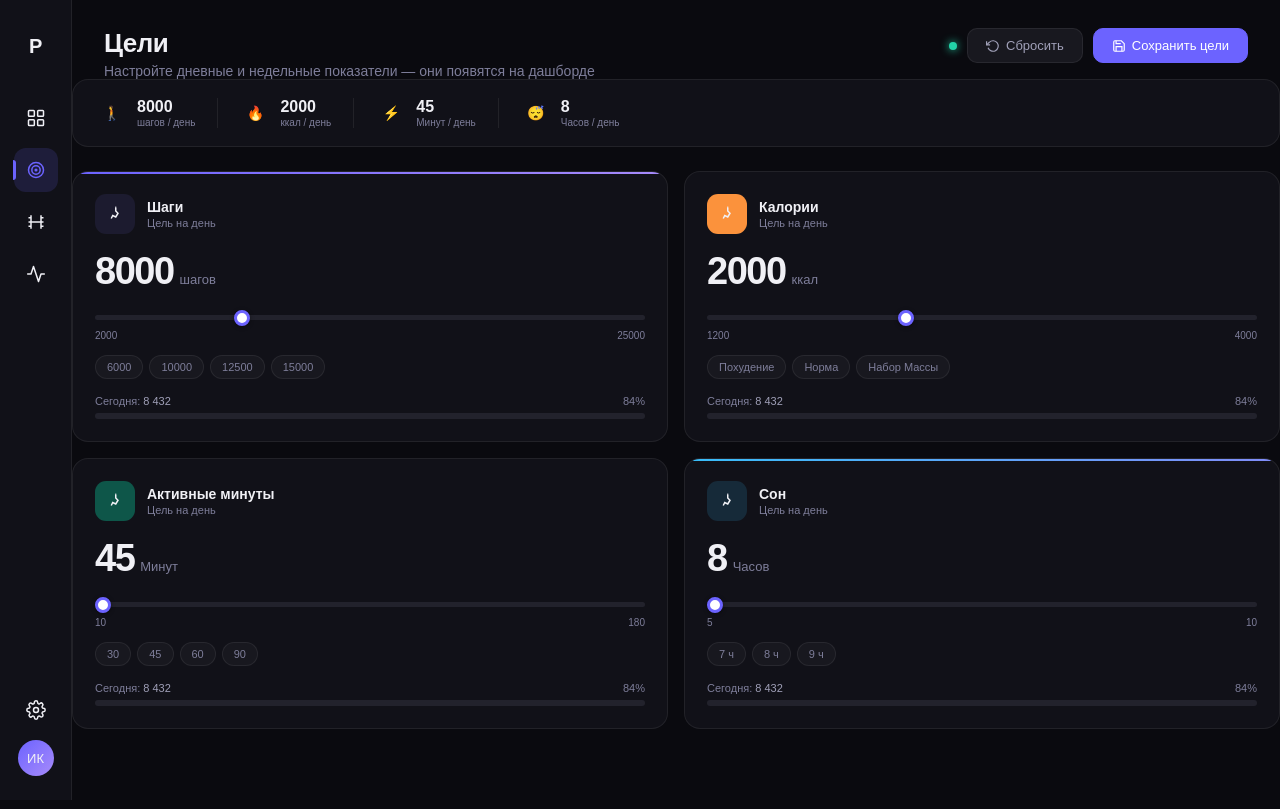
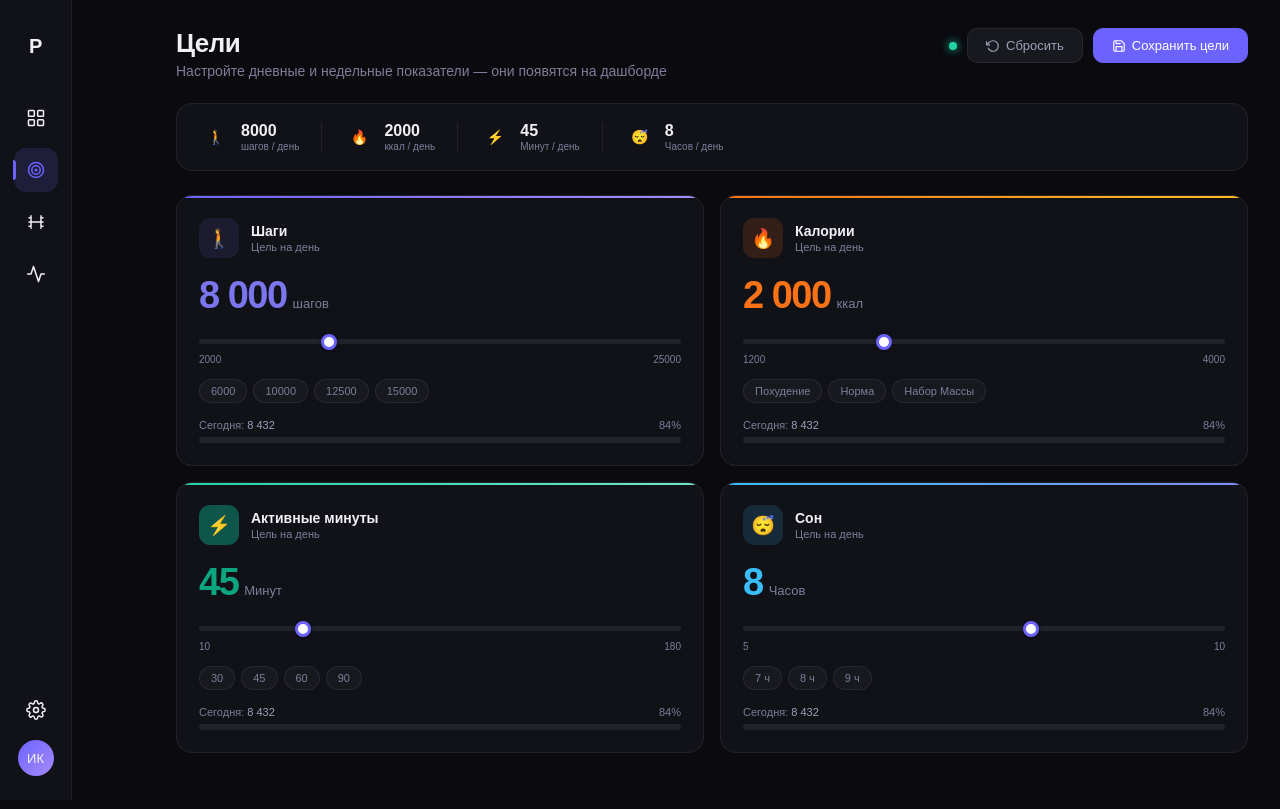
Before and after one commit to skladowski/fitness, a React (Vite) app: page /goals in a window 1280 px wide. Built offline with nearby package versions, Linux system fonts and the light colour scheme.

Commit message:
feat: implement GoalsContext with localStorage persistence

```diff
--- a/src/App.jsx
+++ b/src/App.jsx
@@ -1,13 +1,14 @@
+import "./App.css";
 import { DashboardPage } from "./pages/dashboard/DashboardPage";
 import { Route, Routes, Navigate } from "react-router-dom";
 import { Sidebar } from "./components/Sidebar/Sidebar";
-
-import "./App.css";
 import { HistoryPage } from "./pages/history/HistoryPage";
 import { GoalsPage } from "./pages/goal/GoalsPage";
+import { GoalsProvider } from "./context/goalsProvider";
 
 function App() {
   return (
+    <GoalsProvider>
       <div className="app-layout">
         <Sidebar />
         <main className="main">
@@ -27,6 +28,7 @@ function App() {
           </Routes>
         </main>
       </div>
+    </GoalsProvider>
   );
 }
 
--- a/src/components/Goal/GoalCard.css
+++ b/src/components/Goal/GoalCard.css
@@ -14,8 +14,8 @@
   position: absolute; top: 0; left: 0; right: 0; height: 2px;
 }
 .goal-card.steps::after  { background: linear-gradient(90deg, var(--accent), var(--accent2)); }
-.goal-card.cal::after    { background: linear-gradient(90deg, #f97316, var(--amber)); }
-.goal-card.active::after { background: linear-gradient(90deg, var(--green), #6ee7c9); }
+.goal-card.calories::after    { background: linear-gradient(90deg, #f97316, var(--amber)); }
+.goal-card.active_minutes::after { background: linear-gradient(90deg, var(--green), #6ee7c9); }
 .goal-card.sleep::after  { background: linear-gradient(90deg, var(--blue), #818cf8); }
 
 .gc-head { display: flex; align-items: center; gap: 12px; margin-bottom: 18px; }
--- a/src/components/Goal/GoalCard.jsx
+++ b/src/components/Goal/GoalCard.jsx
@@ -5,27 +5,19 @@ export function GoalCard({
   icon,
   min,
   max,
+  step,
   presets,
   color,
   type,
   unit,
+  onGoalChange,
+  textColor,
 }) {
-  console.log(color);
   return (
     <div className={`goal-card ${type.toLowerCase()}`}>
       <div className="gc-head">
         <div className="gc-icon" style={{ background: color }}>
-          <svg
-            width="18"
-            height="18"
-            fill="none"
-            stroke="currentColor"
-            strokeWidth="2"
-            viewBox="0 0 24 24"
-          >
-            <path d="M13 4v4l3 3-3 5-4-2-2 4" />
-            <circle cx="13" cy="3" r="1" fill="currentColor" stroke="none" />
-          </svg>
+          <span>{icon}</span>
         </div>
         <div>
           <div className="gc-title">{label}</div>
@@ -34,7 +26,9 @@ export function GoalCard({
       </div>
 
       <div className="gc-display">
-        <span className="gc-number">{value}</span>
+        <span style={{ color: textColor }} className="gc-number">
+          {value.toLocaleString("ru-RU")}
+        </span>
         <span className="gc-unit">{unit}</span>
       </div>
 
@@ -44,9 +38,9 @@ export function GoalCard({
           className="gc-slider"
           min={min}
           max={max}
-          step="500"
-          defaultValue={value}
-          onChange={(e) => onSlider("steps", e.target.value)}
+          step={step}
+          value={value}
+          onChange={(e) => onGoalChange(type, e.target.value)}
         />
         <div className="gc-range-labels">
           <span>{min}</span>
@@ -60,7 +54,7 @@ export function GoalCard({
             <button
               key={item.label}
               className="gc-preset"
-              onClick={() => setPreset(type, item.value)}
+              onClick={() => onGoalChange(type, item.value)}
             >
               {item.label}
             </button>
--- a/src/components/Workout/WorkoutItem.jsx
+++ b/src/components/Workout/WorkoutItem.jsx
@@ -16,7 +16,7 @@ export function WorkoutItem({
   const formattedTime = formatRelativeDate(timestamp);
   const formattedDuration = formatDuration(localMetrics.duration.current);
   const kcal = localMetrics.burnedKcal.current;
-  const kcalColor = activities.CALORIES.color;
+  const kcalColor = activities.CALORIES.textColor;
   const kcalUnit = activities.CALORIES.metrics.burned.unit;
 
   let totalVolume = null;
--- a/src/constant/activities.js
+++ b/src/constant/activities.js
@@ -93,7 +93,8 @@ export const activities = {
   CALORIES: {
     label: "Калории",
     icon: "🔥",
-    color: "#fb923c",
+    color: "rgba(249,115,22,0.15)",
+    textColor: "rgba(249,115,22, 1)",
     metrics: {
       burned: { label: "Сожжено", unit: "ккал" },
     },
@@ -102,6 +103,7 @@ export const activities = {
     label: "Шаги",
     icon: "🚶",
     color: "rgba(124, 118, 238, 0.1)",
+    textColor: "rgba(124, 118, 238, 1)",
     metrics: {
       distance: {
         label: "Дистанция",
@@ -129,6 +131,7 @@ export const activities = {
     label: "Шаги",
     icon: "🚶",
     color: "rgba(124, 118, 238, 0.1)",
+    textColor: "rgba(124, 118, 238, 1)",
     metrics: {
       steps: { label: "Шаги", unit: "шагов" },
       duration: {
@@ -143,6 +146,7 @@ export const activities = {
     label: "Сон",
     icon: "😴",
     color: "rgba(56,189,248,0.15)",
+    textColor: "rgba(56,189,248,1)",
     metrics: {
       total: {
         label: "Сна",
@@ -156,6 +160,7 @@ export const activities = {
     icon: "⚡",
     showRatio: true,
     color: "rgba(11, 165, 127, 0.47)",
+    textColor: "rgba(11, 165, 127, 1)",
     metrics: {
       active: {
         label: "Активных",
--- a/src/constant/goalConfig.js
+++ b/src/constant/goalConfig.js
@@ -3,6 +3,7 @@ export const goalConfig = {
     slider: {
       min: 2000,
       max: 25000,
+      step: 500,
     },
     presets: [
       {
@@ -27,6 +28,7 @@ export const goalConfig = {
     slider: {
       min: 1200,
       max: 4000,
+      step: 50,
     },
     presets: [
       {
@@ -47,6 +49,7 @@ export const goalConfig = {
     slider: {
       min: 10,
       max: 180,
+      step: 5,
     },
     presets: [
       {
@@ -71,6 +74,7 @@ export const goalConfig = {
     slider: {
       min: 5,
       max: 10,
+      step: 0.5,
     },
     presets: [
       {
--- /dev/null
+++ b/src/context/GoalContext.jsx
@@ -0,0 +1,2 @@
+import { createContext } from "react";
+export const goalContext = createContext();
--- /dev/null
+++ b/src/context/GoalsProvider.jsx
@@ -0,0 +1,15 @@
+import { useState } from "react";
+import { goalContext } from "./goalContext";
+import { Goals } from "../mocks/GoalsData";
+export function GoalsProvider({ children }) {
+  const [goal, setGoal] = useState(
+    localStorage.getItem("goals")
+      ? JSON.parse(localStorage.getItem("goals"))
+      : Goals,
+  );
+  return (
+    <goalContext.Provider value={{ goal, setGoal }}>
+      {children}
+    </goalContext.Provider>
+  );
+}
--- a/src/pages/goal/GoalsPage.jsx
+++ b/src/pages/goal/GoalsPage.jsx
@@ -6,23 +6,32 @@ import { GoalsHeaderActions } from "../../components/Header/GoalsHeaderActions";
 import { GoalCard } from "../../components/Goal/GoalCard";
 import { activities } from "../../constant/activities";
 import { goalConfig } from "../../constant/goalConfig";
+import { useState, useContext } from "react";
+import { goalContext } from "../../context/goalContext";
 export function GoalsPage() {
-  const goalCardsParam = Object.keys(Goals).map((key) => {
+  const { goal, setGoal } = useContext(goalContext);
+  const [draftGoals, setDraftGoals] = useState(goal);
+  function handleGoalChange(type, newValue) {
+    setDraftGoals({ ...draftGoals, [type]: newValue });
+  }
+  const goalCardsParam = Object.keys(draftGoals).map((key) => {
     const metricKey = Object.keys(activities[key].metrics)[0];
     return {
-      value: Goals[key],
+      value: draftGoals[key],
       label: activities[key].label,
       icon: activities[key].icon,
       color: activities[key].color,
+      textColor: activities[key].textColor,
       type: key,
       unit: activities[key].metrics[metricKey].unit,
       min: goalConfig[key].slider.min,
       max: goalConfig[key].slider.max,
+      step: goalConfig[key].slider.step,
       presets: goalConfig[key].presets,
     };
   });
   return (
-    <>
+    <div className="main">
       <Header
         title={"Цели"}
         subtitle={
@@ -31,12 +40,20 @@ export function GoalsPage() {
       >
         <GoalsHeaderActions></GoalsHeaderActions>
       </Header>
-      <SummaryCard goals={Goals}></SummaryCard>
-      <div className="goals-grid">
-        {goalCardsParam.map((item) => {
-          return <GoalCard key={item.type} {...item} />;
-        })}
+      <div className="content">
+        <SummaryCard goals={draftGoals}></SummaryCard>
+        <div className="goals-grid">
+          {goalCardsParam.map((item) => {
+            return (
+              <GoalCard
+                onGoalChange={handleGoalChange}
+                key={item.type}
+                {...item}
+              />
+            );
+          })}
+        </div>
       </div>
-    </>
+    </div>
   );
 }
```
Lines whose indentation alone changed are shown as unchanged.
